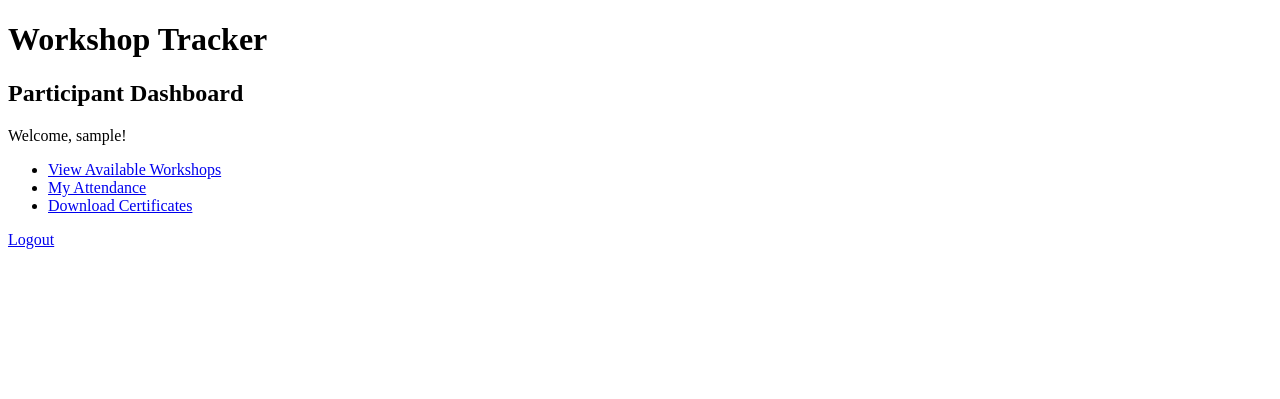
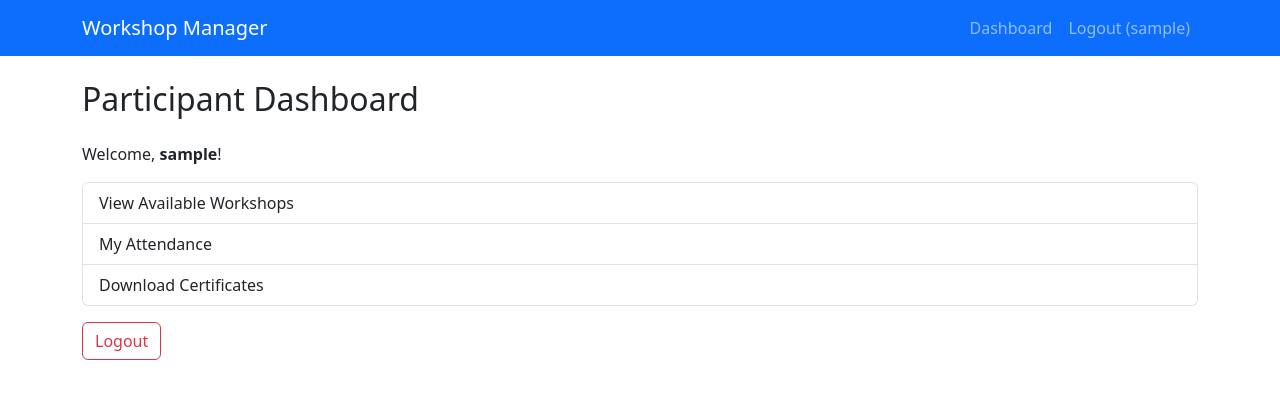
Before and after one commit to yogithasivakumar/WorkshopTracker, a Flask app: page /dashboard in a window 1280 px wide. Shown: the top 399 px of the page. Run offline with Flask 3, Linux system fonts and the light colour scheme; the visitor is signed in with stand-in values (Sample User, id 1).

Commit message:
updated the css

```diff
--- a/templates/dashboard_participant.html
+++ b/templates/dashboard_participant.html
@@ -1,11 +1,20 @@
 {% extends "layout.html" %}
+{% block title %}Participant Dashboard{% endblock %}
 {% block content %}
-<h2>Participant Dashboard</h2>
-<p>Welcome, {{ username }}!</p>
-<ul>
-    <li><a href="{{ url_for('participant_workshops') }}">View Available Workshops</a></li>
-    <li><a href="{{ url_for('participant_attendance') }}">My Attendance</a></li>
-    <li><a href="{{ url_for('participant_certificates') }}">Download Certificates</a></li>
-</ul>
-<a href="{{ url_for('logout') }}">Logout</a>
+<h2 class="mb-4">Participant Dashboard</h2>
+<p>Welcome, <strong>{{ username }}</strong>!</p>
+
+<div class="list-group mb-3">
+  <a href="{{ url_for('participant_workshops') }}" class="list-group-item list-group-item-action">
+    View Available Workshops
+  </a>
+  <a href="{{ url_for('participant_attendance') }}" class="list-group-item list-group-item-action">
+    My Attendance
+  </a>
+  <a href="{{ url_for('participant_certificates') }}" class="list-group-item list-group-item-action">
+    Download Certificates
+  </a>
+</div>
+
+<a href="{{ url_for('logout') }}" class="btn btn-outline-danger">Logout</a>
 {% endblock %}
--- a/templates/layout.html
+++ b/templates/layout.html
@@ -1,54 +1,74 @@
-<!doctype html>
+<!DOCTYPE html>
 <html lang="en">
 <head>
-    <meta charset="utf-8" />
-    <title>Workshop Tracker</title>
-    <style>
-      /* Simple styles for flash messages */
-      ul.flashes {
-        list-style-type: none;
-        padding: 0;
-      }
-      ul.flashes li {
-        padding: 10px;
-        margin-bottom: 10px;
-        border-radius: 4px;
-        font-weight: bold;
-      }
-      .alert-success {
-        background-color: #d4edda;
-        color: #155724;
-      }
-      .alert-danger {
-        background-color: #f8d7da;
-        color: #721c24;
-      }
-      .alert-warning {
-        background-color: #fff3cd;
-        color: #856404;
-      }
-      .alert-info {
-        background-color: #d1ecf1;
-        color: #0c5460;
-      }
-    </style>
+  <meta charset="UTF-8" />
+  <meta name="viewport" content="width=device-width, initial-scale=1" />
+  <title>{% block title %}Workshop App{% endblock %}</title>
+
+  <!-- Bootstrap CSS -->
+  <link
+    href="https://cdn.jsdelivr.net/npm/bootstrap@5.3.0/dist/css/bootstrap.min.css"
+    rel="stylesheet"
+    integrity="sha384-..."
+    crossorigin="anonymous"
+  />
+
+  <!-- Optional custom CSS -->
+  <link href="{{ url_for('static', filename='styles.css') }}" rel="stylesheet" />
+
 </head>
 <body>
-    <header>
-      <h1>Workshop Tracker</h1>
-    </header>
-    <main>
+
+  <!-- Navigation Bar -->
+  <nav class="navbar navbar-expand-lg navbar-dark bg-primary">
+    <div class="container">
+      <a class="navbar-brand" href="{{ url_for('index') }}">Workshop Manager</a>
+      <button class="navbar-toggler" type="button" data-bs-toggle="collapse" data-bs-target="#navbarNav"
+              aria-controls="navbarNav" aria-expanded="false" aria-label="Toggle navigation">
+        <span class="navbar-toggler-icon"></span>
+      </button>
+      <div class="collapse navbar-collapse" id="navbarNav">
+        <ul class="navbar-nav ms-auto">
+          {% if session.get('username') %}
+          <li class="nav-item">
+            <a class="nav-link" href="{{ url_for('dashboard') }}">Dashboard</a>
+          </li>
+          <li class="nav-item">
+            <a class="nav-link" href="{{ url_for('logout') }}">Logout ({{ session['username'] }})</a>
+          </li>
+          {% else %}
+          <li class="nav-item">
+            <a class="nav-link" href="{{ url_for('login') }}">Login</a>
+          </li>
+          <li class="nav-item">
+            <a class="nav-link" href="{{ url_for('signup') }}">Sign Up</a>
+          </li>
+          {% endif %}
+        </ul>
+      </div>
+    </div>
+  </nav>
+
+  <main class="container mt-4">
     {% with messages = get_flashed_messages(with_categories=true) %}
       {% if messages %}
-          <ul class="flashes">
         {% for category, message in messages %}
-              <li class="alert alert-{{ category }}">{{ message }}</li>
+          <div class="alert alert-{{ category }} alert-dismissible fade show" role="alert">
+            {{ message }}
+            <button type="button" class="btn-close" data-bs-dismiss="alert" aria-label="Close"></button>
+          </div>
         {% endfor %}
-          </ul>
       {% endif %}
     {% endwith %}
 
     {% block content %}{% endblock %}
   </main>
+
+  <!-- Bootstrap JS Bundle with Popper -->
+  <script
+    src="https://cdn.jsdelivr.net/npm/bootstrap@5.3.0/dist/js/bootstrap.bundle.min.js"
+    integrity="sha384-..."
+    crossorigin="anonymous"
+  ></script>
 </body>
 </html>
```
Also changed, not shown: static/style.css (+11 -5 lines), templates/dashboard_organizer.html (+18 -13 lines), templates/participant_certificates.html (+28 -14 lines), templates/list_workshops.html (line endings or trailing spaces). Lines whose indentation alone changed are shown as unchanged.
